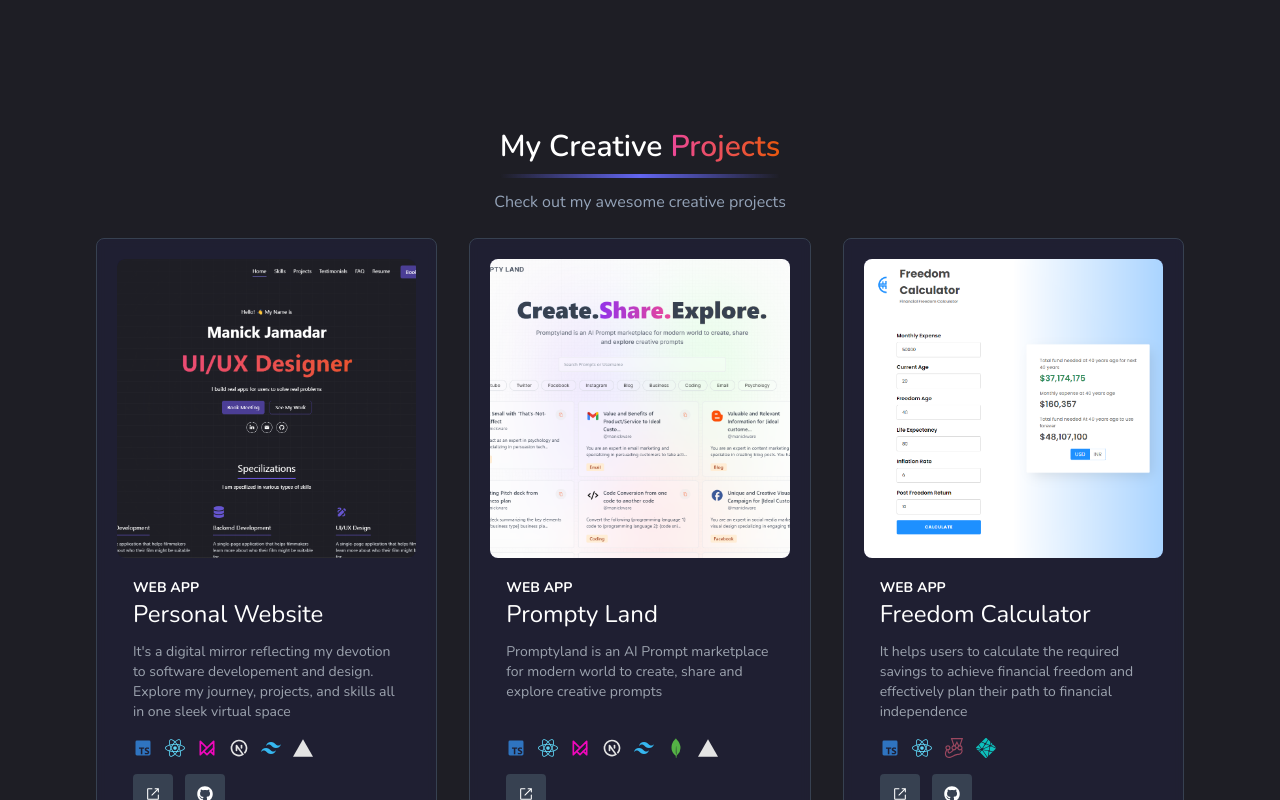
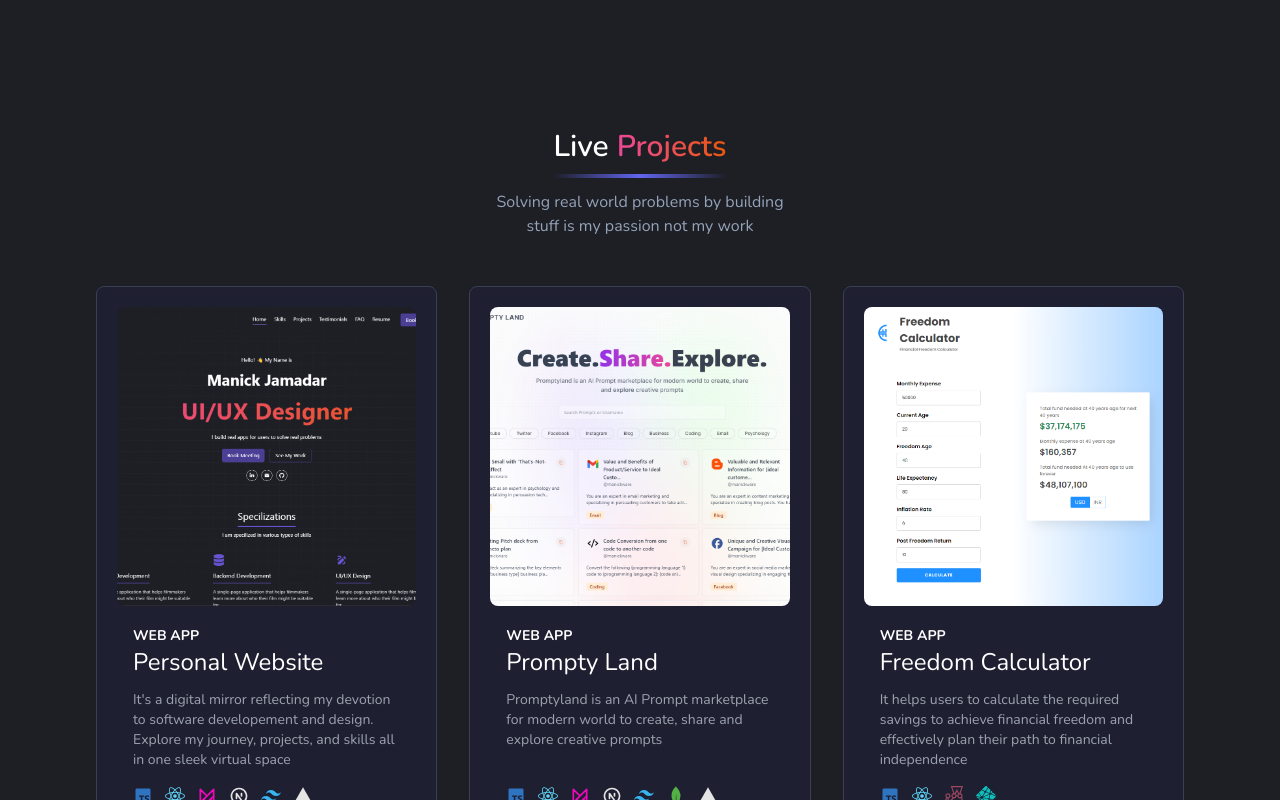
Before and after one commit to manickjamadar/personal-website, a Next.js app: page / in a window 1280 px wide. Shown: the part 1660-2460 px from the top of the page. Built offline with nearby package versions, Linux system fonts and the light colour scheme.

Commit message:
added proper subtitle in project section

```diff
--- a/app/components/sections/projectSection.tsx
+++ b/app/components/sections/projectSection.tsx
@@ -6,14 +6,14 @@ import myProjects from "@/app/data/projects";
 
 const ProjectSection = () => {
   return (
-    <div className="flex flex-col gap-6 items-center">
+    <div className="flex flex-col gap-12 items-center">
       <SectionHeader
         title={
           <span>
-            My Creative <span className="text-orange-gradient">Projects</span>
+            Live <span className="text-orange-gradient">Projects</span>
           </span>
         }
-        subtitle="Check out my awesome creative projects"
+        subtitle="Solving real world problems by building stuff is my passion not my work"
       />
       <div className="grid grid-cols-1 md:grid-cols-2 lg:grid-cols-3 gap-8">
         {myProjects.map((project) => (
```
